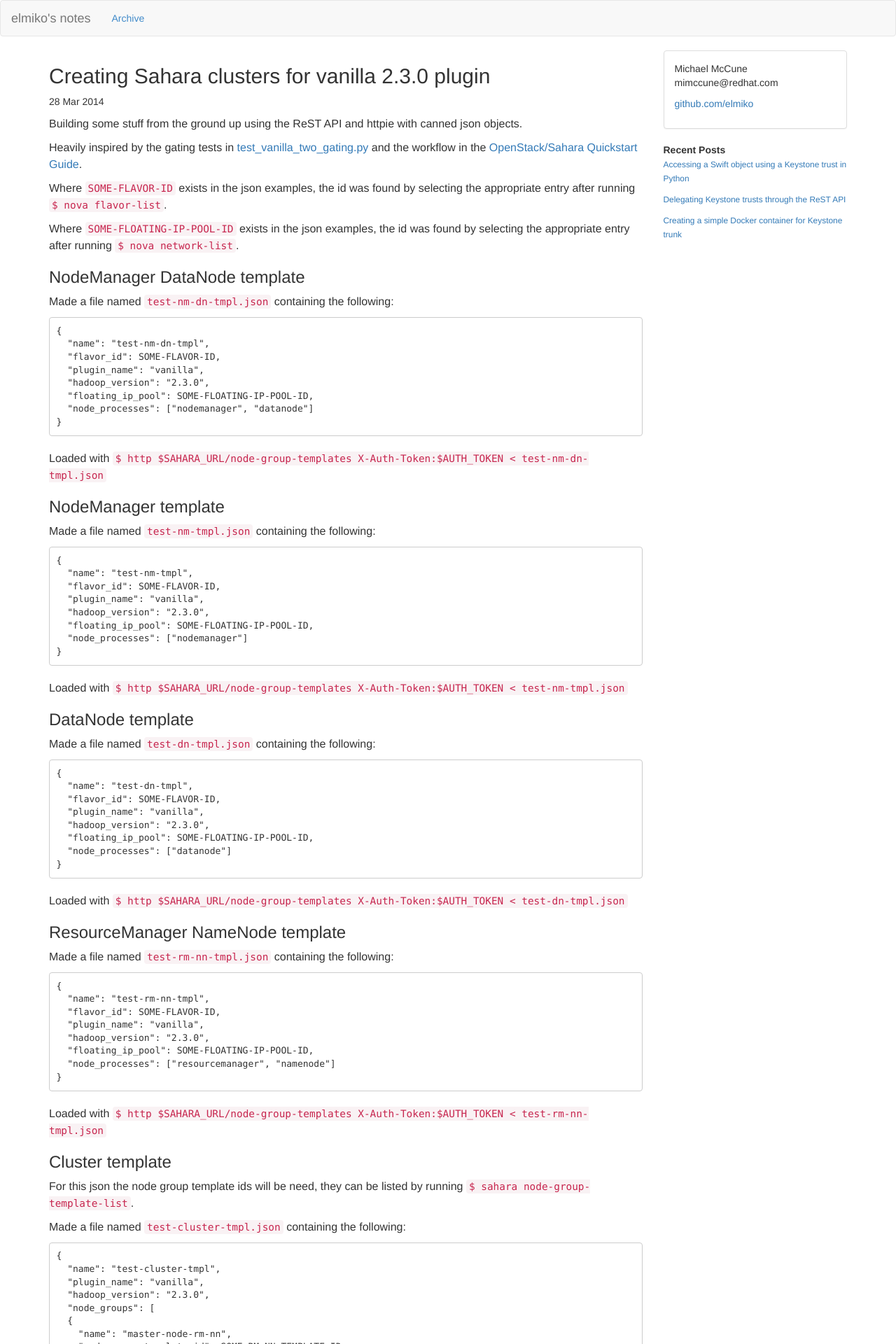
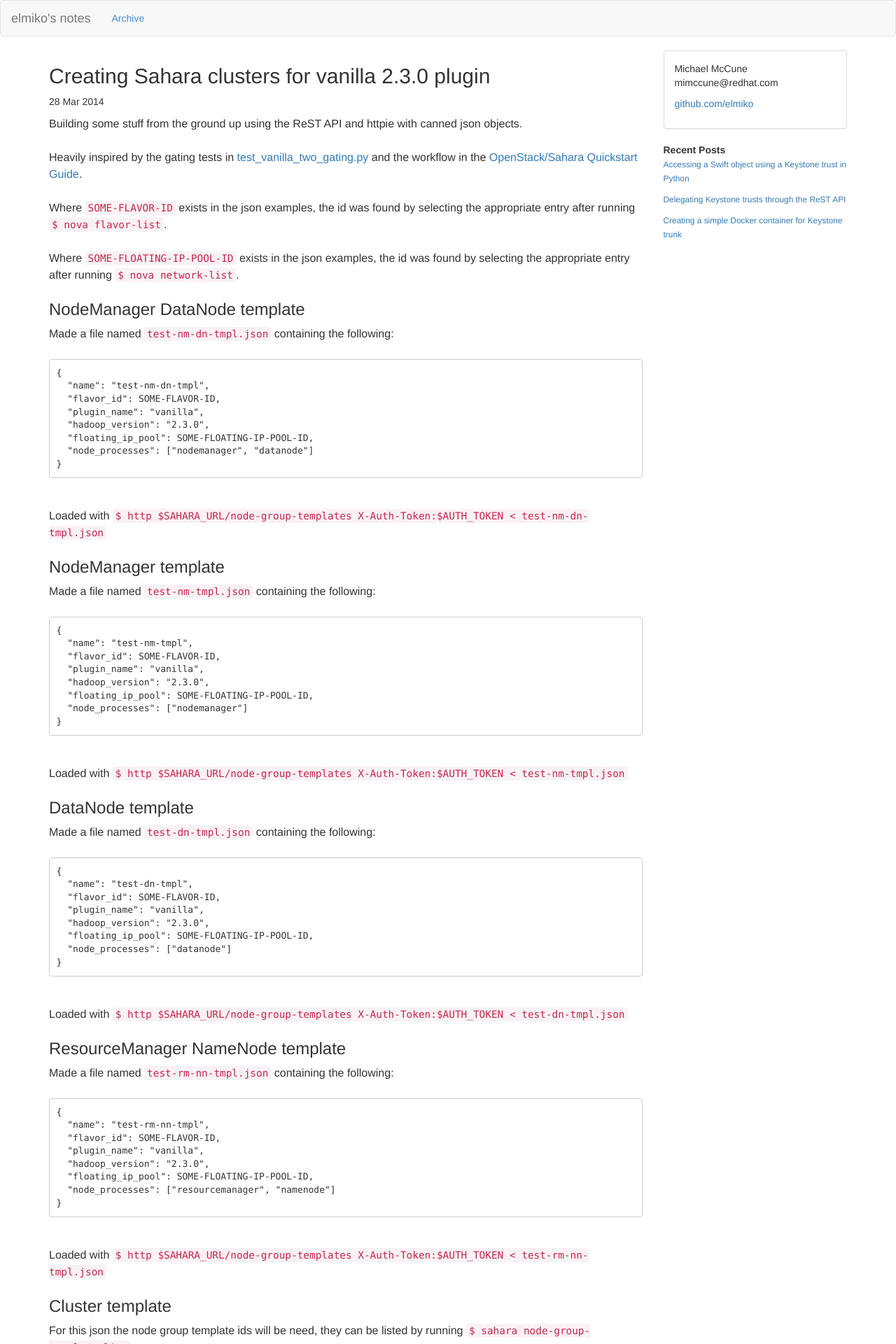
Before and after one commit to elmiko/elmiko.github.io, a Jekyll site: the page built from _posts/2014-03-28-sahara-vanilla-2.3.0-notes.markdown, in a window 1280 px wide. Shown: the top 1920 px of the page at 70% size. Built offline with Jekyll 4.4.1, drawn with Linux system fonts in a browser that asks for light colours; nearby versions of some CDN libraries; Markdown is read by kramdown in place of the engine named in the settings.

Commit message:
adding some padding in the post div for p and .highlight

```diff
--- a/css/custom.css
+++ b/css/custom.css
@@ -1,6 +1,11 @@
-.post p {
+div .post p {
     font-size: 16px;
     line-height: 1.5;
+    margin-bottom: 1.5em;
+}
+
+div .post .highlight {
+    margin-bottom: 3em;
 }
 
 pre {
```
